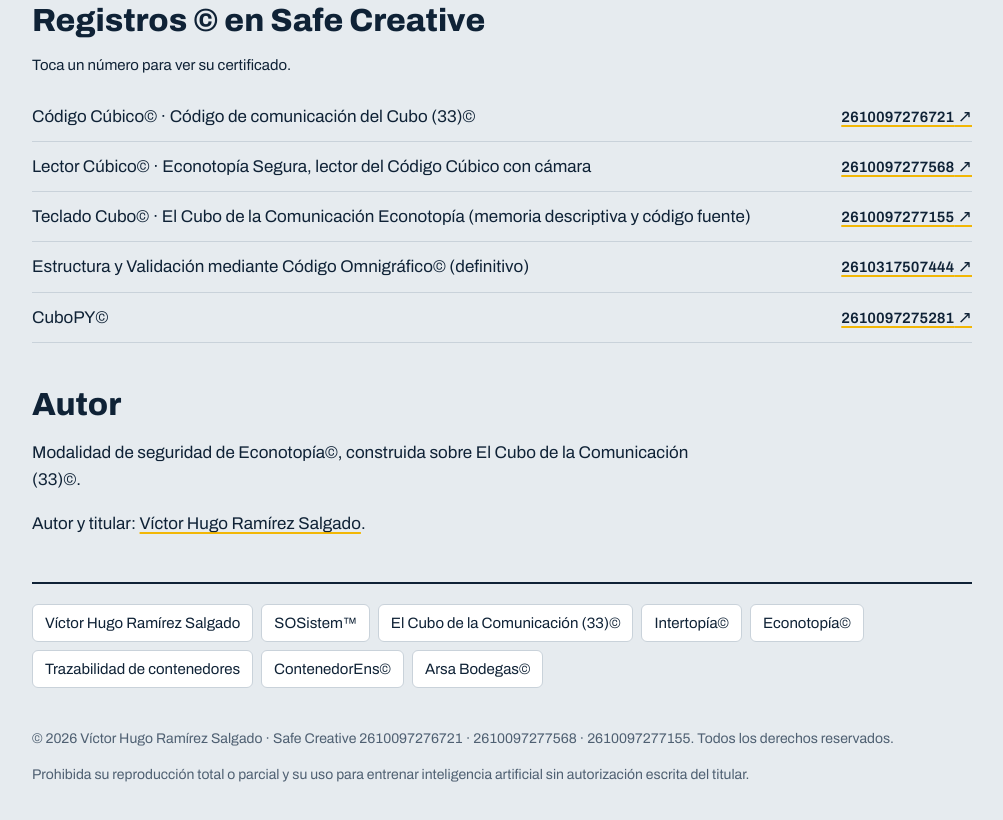
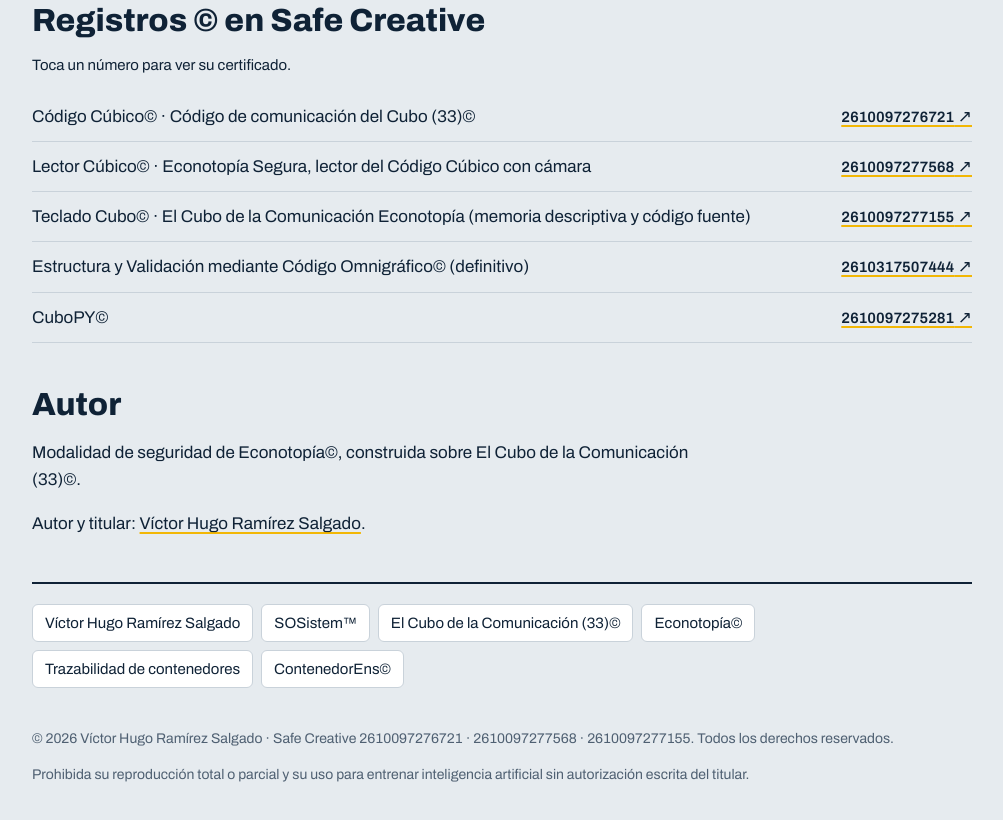
Before and after one commit to victorhugoramirezsalgado-boop/codigocubico, a plain HTML site: page index.html in a window 1280 px wide. Shown: the part 1481-2301 px from the top of the page, without its empty margins (138-1141 px from the left). Drawn offline with Linux system fonts and the light colour scheme.

Commit message:
Sitio actualizado: enfoque del proyecto y red de sitios
Asistencia-IA: Claude (herramienta de asistencia; autor y titular: VHRS)

```diff
--- a/index.html
+++ b/index.html
@@ -39,7 +39,7 @@
   <section><h2>Autor</h2>
     <p>Modalidad de seguridad de Econotopía©, construida sobre El Cubo de la Comunicación (33)©.</p>
     <p>Autor y titular: <a href="https://victorhugoramirezsalgado.com">Víctor Hugo Ramírez Salgado</a>.</p></section>
-  <nav class="red" aria-label="Proyectos relacionados"><a href="https://victorhugoramirezsalgado.com">Víctor Hugo Ramírez Salgado</a><a href="https://sosistem.com">SOSistem™</a><a href="https://cubo33.com">El Cubo de la Comunicación (33)©</a><a href="https://xn--intertopa-n5a.com">Intertopía©</a><a href="https://xn--econotopa-n5a.com">Econotopía©</a><a href="https://tcontenedores.com">Trazabilidad de contenedores</a><a href="https://contenedorens.com">ContenedorEns©</a><a href="https://arsabodegas.com">Arsa Bodegas©</a></nav>
+  <nav class="red" aria-label="Proyectos relacionados"><a href="https://victorhugoramirezsalgado.com">Víctor Hugo Ramírez Salgado</a><a href="https://sosistem.com">SOSistem™</a><a href="https://cubo33.com">El Cubo de la Comunicación (33)©</a><a href="https://xn--econotopa-n5a.com">Econotopía©</a><a href="https://tcontenedores.com">Trazabilidad de contenedores</a><a href="https://contenedorens.com">ContenedorEns©</a></nav>
   <footer>
     <p>© 2026 Víctor Hugo Ramírez Salgado · Safe Creative 2610097276721 · 2610097277568 · 2610097277155. Todos los derechos reservados.</p>
     <p>Prohibida su reproducción total o parcial y su uso para entrenar inteligencia artificial sin autorización escrita del titular.</p>
```
